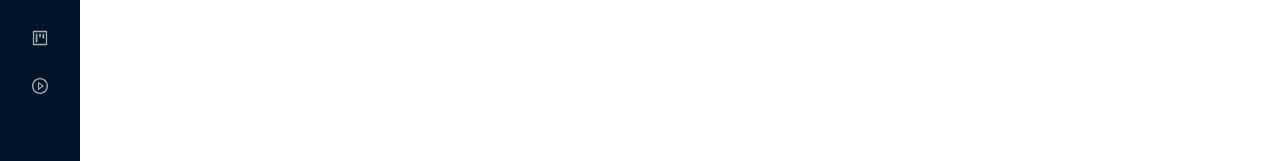
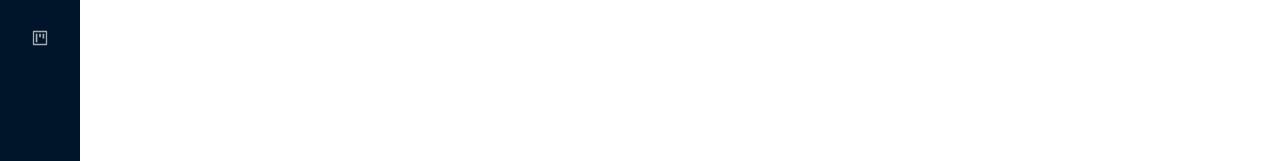
Before and after one commit to GaussYuan191/gauss-blog-admin, a React (Vite) app: page / in a window 1280 px wide. Shown: the part 225-386 px from the top of the page. Built offline with nearby package versions, Linux system fonts and the light colour scheme.

Commit message:
fix: 删除音乐导航

```diff
--- a/src/common/layout/menu-config.ts
+++ b/src/common/layout/menu-config.ts
@@ -3,7 +3,6 @@ import {
   HomeOutlined,
   IssuesCloseOutlined,
   MessageOutlined,
-  PlayCircleOutlined,
   ProjectOutlined,
   TagsOutlined,
 } from '@ant-design/icons';
@@ -112,21 +111,4 @@ export const menuConfig: menuType[] = [
       },
     ],
   },
-  {
-    title: '音乐管理',
-    key: 'music',
-    icon: PlayCircleOutlined,
-    children: [
-      {
-        title: '音乐列表',
-        key: 'music-list',
-        path: '/music',
-      },
-      {
-        title: '新增音乐',
-        key: 'music-add',
-        path: '/music-add',
-      },
-    ],
-  },
 ];
```
